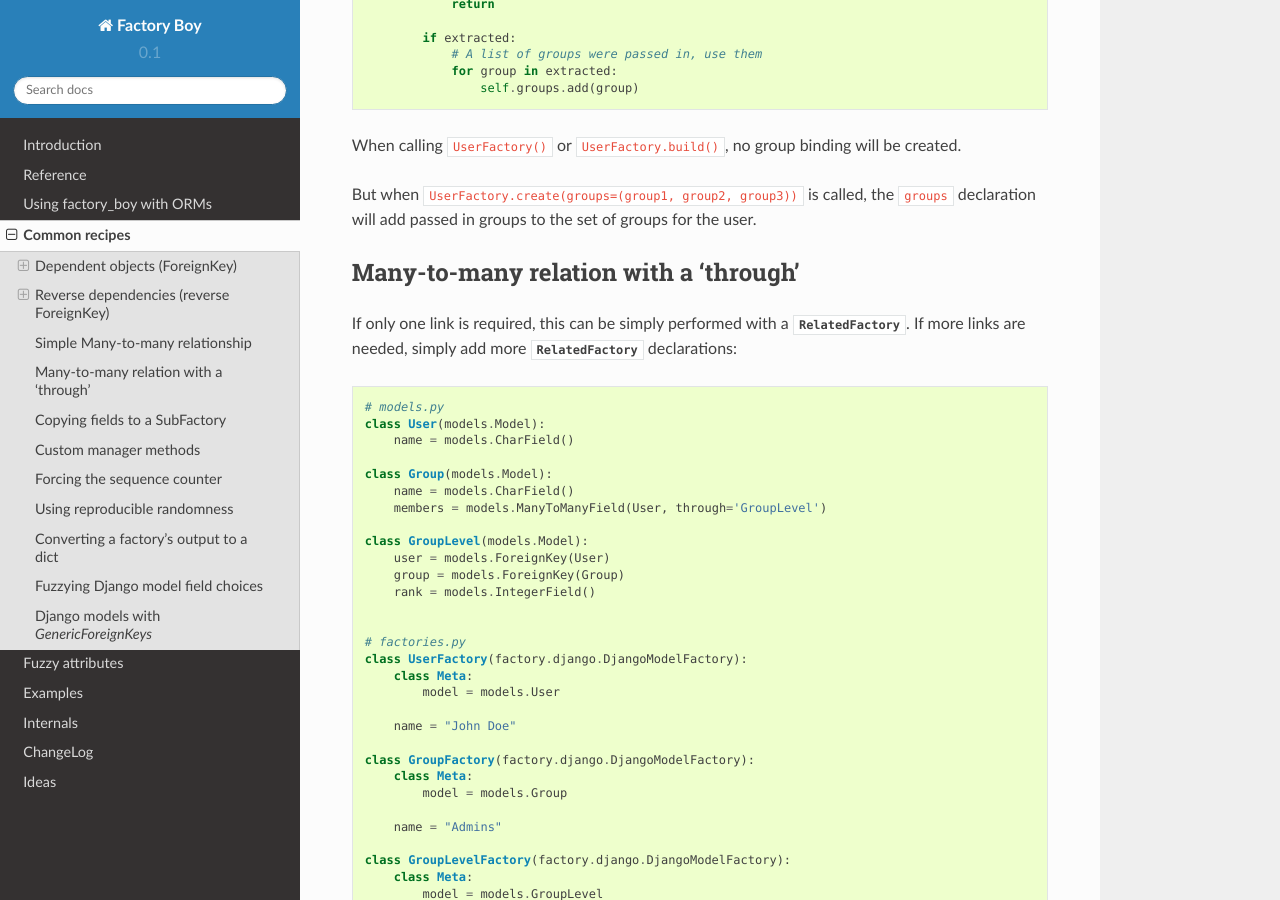
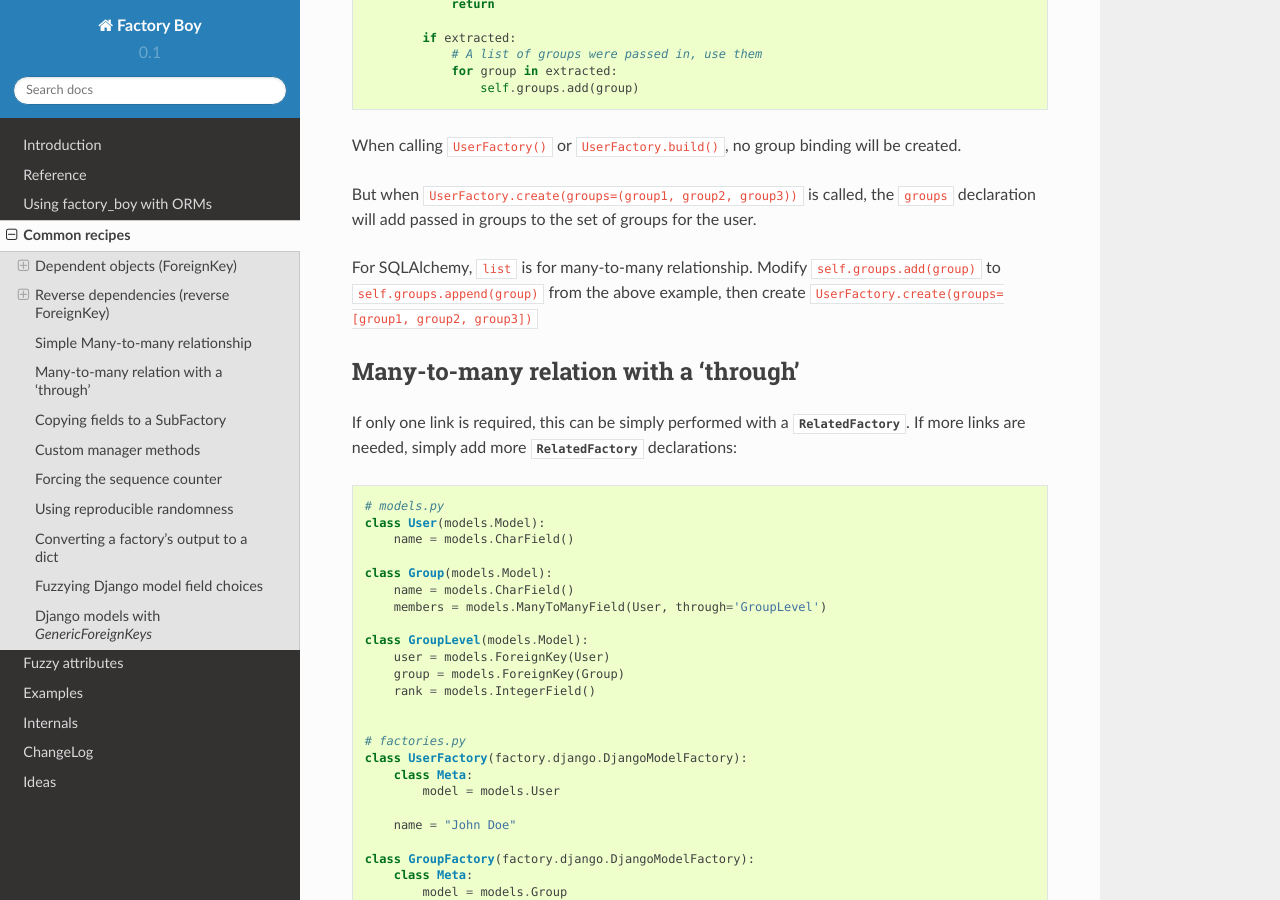
Before and after one commit to FactoryBoy/factory_boy, a Sphinx documentation site: the page built from docs/recipes.rst, in a window 1280 px wide and 900 px high, scrolled down 3355 px. Built offline with Sphinx 7.4.7 and the Read the Docs theme 2.0.0, drawn with Linux system fonts in a browser that asks for light colours.

Commit message:
Fixes #688: Describe Many-to-many for SQLAlchemy

```diff
--- a/docs/recipes.rst
+++ b/docs/recipes.rst
@@ -199,6 +199,9 @@ But when ``UserFactory.create(groups=(group1, group2, group3))`` is called,
 the ``groups`` declaration will add passed in groups to the set of groups for the
 user.
 
+For SQLAlchemy, ``list`` is for many-to-many relationship.
+Modify ``self.groups.add(group)`` to ``self.groups.append(group)`` from the above example,
+then create ``UserFactory.create(groups=[group1, group2, group3])``
 
 Many-to-many relation with a 'through'
 --------------------------------------
```
